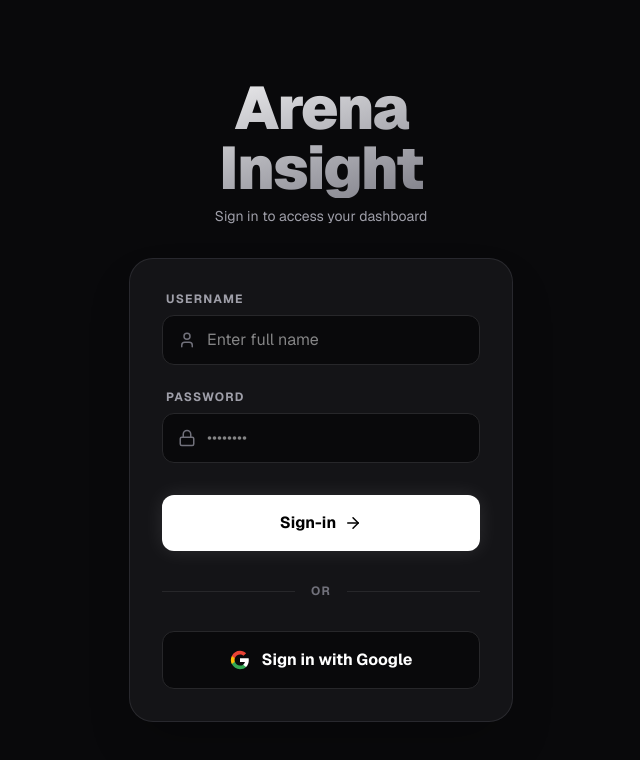
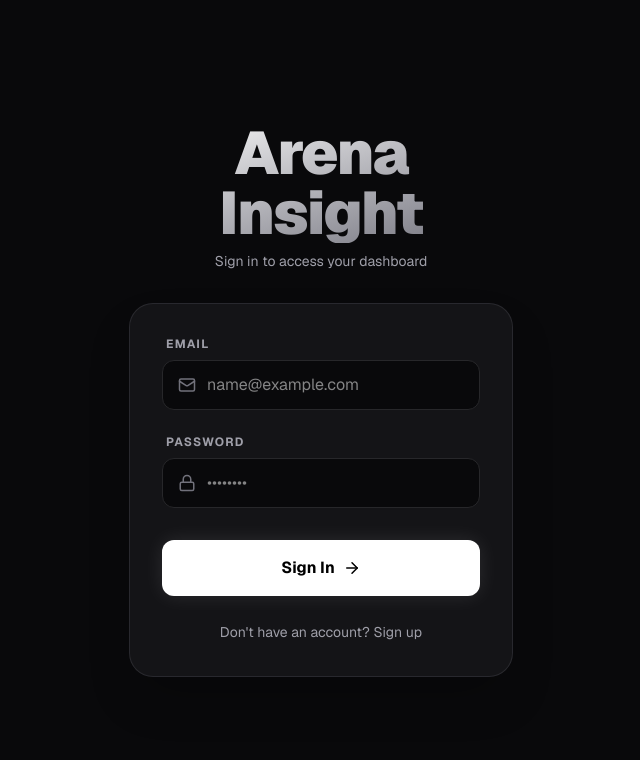
Before and after one commit to jerryjohnsoffl/arena-insight, a Next.js app: page / in a window 1280 px wide. Shown: the top 760 px of the page, without its empty margins (319-959 px from the left). Built offline with nearby package versions, Linux system fonts and the light colour scheme; no server answers.

Commit message:
first commit

```diff
--- a/src/app/page.tsx
+++ b/src/app/page.tsx
@@ -2,43 +2,28 @@
 
 import { useState } from 'react';
 import { useRouter } from 'next/navigation';
-import { Lock, User, ArrowRight } from 'lucide-react';
-import { supabase } from '@/lib/supabase';
+import { Lock, Mail, ArrowRight, User } from 'lucide-react';
 
-export default function Login() {
-  const [username, setUsername] = useState('');
+export default function AuthPage() {
+  const [isLogin, setIsLogin] = useState(true);
+  const [name, setName] = useState('');
+  const [email, setEmail] = useState('');
   const [password, setPassword] = useState('');
-  const [isGoogleLoading, setIsGoogleLoading] = useState(false);
   const router = useRouter();
 
-  const handleLogin = (e: React.FormEvent) => {
+  const handleSubmit = (e: React.FormEvent) => {
     e.preventDefault();
 
     // Mock Authentication
-    // If username is 'admin', set role as 'host'. Otherwise, 'attendee'.
-    const role = username.trim().toLowerCase() === 'admin' ? 'host' : 'attendee';
+    // If email contains 'admin', set role as 'host'. Otherwise, 'attendee'.
+    const role = email.trim().toLowerCase().includes('admin') ? 'host' : 'attendee';
 
     // Store in localStorage for the unified dashboard to know the user's role
     localStorage.setItem('userRole', role);
-    localStorage.setItem('userName', username.trim());
+    localStorage.setItem('userName', isLogin ? email.split('@')[0] : name.trim());
 
     // Continue to venue selection
     router.push('/venues');
-  };
-
-  const handleGoogleLogin = async () => {
-    setIsGoogleLoading(true);
-    const { error } = await supabase.auth.signInWithOAuth({
-      provider: 'google',
-      options: {
-        redirectTo: `${window.location.origin}/venues`,
-      }
-    });
-
-    if (error) {
-      console.error(error);
-      setIsGoogleLoading(false);
-    }
   };
 
   return (
@@ -46,30 +31,54 @@ export default function Login() {
       <div className="absolute inset-0 bg-[radial-gradient(ellipse_at_bottom_left,_var(--tw-gradient-stops))] from-indigo-900/20 via-zinc-950 to-zinc-950 -z-10"></div>
 
       <main className="flex flex-col items-center max-w-sm w-full gap-8">
-        <div className="text-center w-full">
+        <div className="flex flex-col text-center w-full min-h-[90px] justify-end">
           <h1 className="text-5xl md:text-6xl font-black tracking-tight bg-gradient-to-br from-white to-zinc-500 bg-clip-text text-transparent">
             Arena Insight
           </h1>
-          <p className="text-zinc-400 mt-2 text-sm">Sign in to access your dashboard</p>
+          <p className="text-zinc-400 mt-2 text-sm transition-all duration-300">
+            {isLogin ? "Sign in to access your dashboard" : "Create an account to get started"}
+          </p>
         </div>
 
-        <form onSubmit={handleLogin} className="w-full bg-zinc-900/80 border border-zinc-700/50 rounded-3xl p-8 shadow-2xl backdrop-blur-md flex flex-col gap-6">
-          <div className="flex flex-col gap-2">
-            <label className="text-zinc-400 text-xs font-bold uppercase tracking-widest ml-1">Username</label>
+        <form onSubmit={handleSubmit} className="w-full bg-zinc-900/80 border border-zinc-700/50 rounded-3xl p-8 shadow-2xl backdrop-blur-md flex flex-col relative overflow-hidden transition-all duration-500">
+
+          {/* Animated Name Field Container */}
+          <div className={`grid transition-all duration-500 ease-[cubic-bezier(0.23,1,0.32,1)] ${isLogin ? 'grid-rows-[0fr] opacity-0 -translate-y-4' : 'grid-rows-[1fr] opacity-100 translate-y-0'}`}>
+            <div className="overflow-hidden">
+              <div className="flex flex-col gap-2 pb-6">
+                <label className="text-zinc-400 text-xs font-bold uppercase tracking-widest ml-1">Full Name</label>
+                <div className="relative">
+                  <User size={18} className="absolute left-4 top-1/2 -translate-y-1/2 text-zinc-500" />
+                  <input
+                    type="text"
+                    value={name}
+                    onChange={(e) => setName(e.target.value)}
+                    placeholder="Enter your name"
+                    required={!isLogin}
+                    disabled={isLogin}
+                    className="w-full bg-zinc-950 border border-zinc-800 text-white rounded-xl pl-11 pr-4 py-3 outline-none focus:border-indigo-500 transition-colors disabled:opacity-50"
+                  />
+                </div>
+              </div>
+            </div>
+          </div>
+
+          <div className="flex flex-col gap-2 mb-6 relative z-10 transition-transform duration-500">
+            <label className="text-zinc-400 text-xs font-bold uppercase tracking-widest ml-1">Email</label>
             <div className="relative">
-              <User size={18} className="absolute left-4 top-1/2 -translate-y-1/2 text-zinc-500" />
+              <Mail size={18} className="absolute left-4 top-1/2 -translate-y-1/2 text-zinc-500" />
               <input
-                type="text"
-                value={username}
-                onChange={(e) => setUsername(e.target.value)}
-                placeholder="Enter full name"
+                type="email"
+                value={email}
+                onChange={(e) => setEmail(e.target.value)}
+                placeholder="name@example.com"
                 required
                 className="w-full bg-zinc-950 border border-zinc-800 text-white rounded-xl pl-11 pr-4 py-3 outline-none focus:border-indigo-500 transition-colors"
               />
             </div>
           </div>
 
-          <div className="flex flex-col gap-2">
+          <div className="flex flex-col gap-2 mb-8 relative z-10">
             <label className="text-zinc-400 text-xs font-bold uppercase tracking-widest ml-1">Password</label>
             <div className="relative">
               <Lock size={18} className="absolute left-4 top-1/2 -translate-y-1/2 text-zinc-500" />
@@ -86,37 +95,20 @@ export default function Login() {
 
           <button
             type="submit"
-            className="w-full bg-white text-black hover:bg-zinc-200 py-4 rounded-xl font-bold flex items-center justify-center gap-2 transition-all active:scale-[0.98] shadow-[0_0_20px_rgba(255,255,255,0.1)] mt-2"
+            className="w-full bg-white text-black hover:bg-zinc-200 py-4 rounded-xl font-bold flex items-center justify-center gap-2 transition-all active:scale-[0.98] shadow-[0_0_20px_rgba(255,255,255,0.1)] relative z-10"
           >
-            Sign-in <ArrowRight size={18} />
+            {isLogin ? "Sign In" : "Sign Up"} <ArrowRight size={18} />
           </button>
 
-          <div className="relative flex items-center py-2">
-            <div className="flex-grow border-t border-zinc-800"></div>
-            <span className="flex-shrink-0 mx-4 text-zinc-500 text-xs uppercase tracking-widest font-bold">Or</span>
-            <div className="flex-grow border-t border-zinc-800"></div>
+          <div className="mt-6 text-center relative z-10">
+            <button
+              type="button"
+              onClick={() => setIsLogin(!isLogin)}
+              className="text-sm text-zinc-400 hover:text-white transition-colors"
+            >
+              {isLogin ? "Don't have an account? Sign up" : "Already have an account? Sign in"}
+            </button>
           </div>
-
-          <button
-            type="button"
-            onClick={handleGoogleLogin}
-            disabled={isGoogleLoading}
-            className="w-full bg-zinc-950 border border-zinc-800 text-white hover:bg-zinc-900 py-4 rounded-xl font-bold flex items-center justify-center gap-3 transition-all active:scale-[0.98]"
-          >
-            {isGoogleLoading ? (
-              <span className="animate-pulse">Redirecting to Google...</span>
-            ) : (
-              <>
-                <svg className="w-5 h-5" viewBox="0 0 24 24">
-                  <path fill="currentColor" d="M22.56 12.25c0-.78-.07-1.53-.2-2.25H12v4.26h5.92c-.26 1.37-1.04 2.53-2.21 3.31v2.77h3.57c2.08-1.92 3.28-4.74 3.28-8.09z" />
-                  <path fill="#34A853" d="M12 23c2.97 0 5.46-.98 7.28-2.66l-3.57-2.77c-.98.66-2.23 1.06-3.71 1.06-2.86 0-5.29-1.93-6.16-4.53H2.18v2.84C3.99 20.53 7.7 23 12 23z" />
-                  <path fill="#FBBC05" d="M5.84 14.09c-.22-.66-.35-1.36-.35-2.09s.13-1.43.35-2.09V7.07H2.18C1.43 8.55 1 10.22 1 12s.43 3.45 1.18 4.93l2.85-2.22.81-.62z" />
-                  <path fill="#EA4335" d="M12 5.38c1.62 0 3.06.56 4.21 1.64l3.15-3.15C17.45 2.09 14.97 1 12 1 7.7 1 3.99 3.47 2.18 7.07l3.66 2.84c.87-2.6 3.3-4.53 6.16-4.53z" />
-                </svg>
-                Sign in with Google
-              </>
-            )}
-          </button>
 
         </form>
       </main>
```
Also changed, not shown: tsconfig.json (+14 -4 lines).
